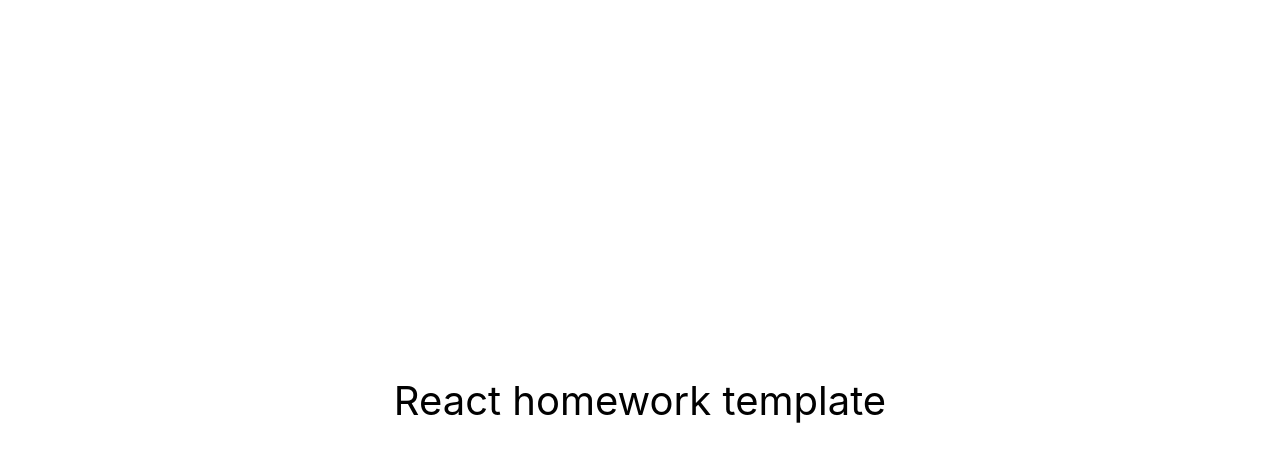
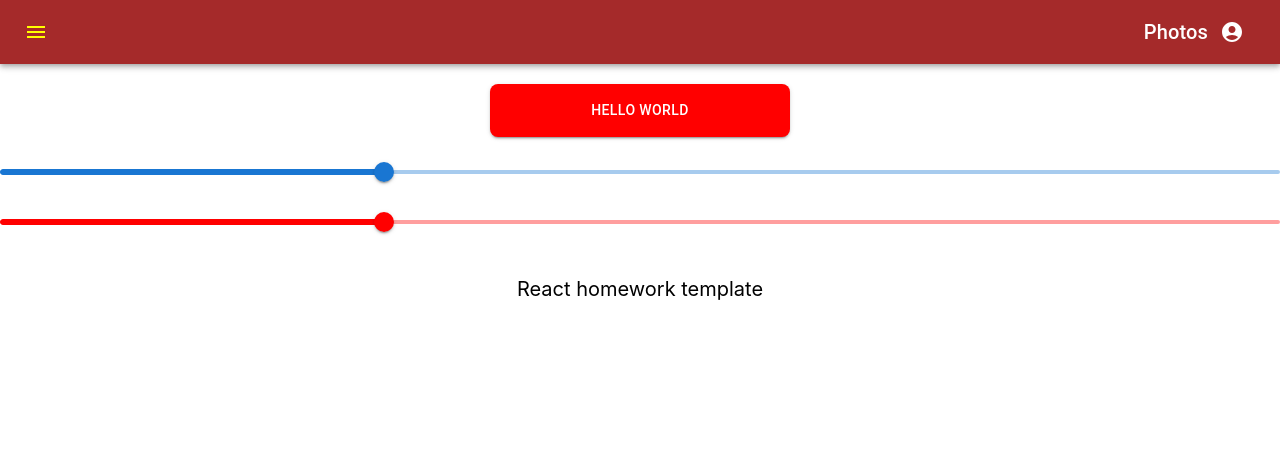
Before and after one commit to RomarioNik/mui-test, a React (Create React App) app: page / in a window 1280 px wide. Shown: the top 462 px of the page. Built offline with nearby package versions, Linux system fonts and the light colour scheme.

Commit message:
test custom styled

```diff
--- a/package.json
+++ b/package.json
@@ -4,6 +4,10 @@
   "private": true,
   "homepage": "https://goitacademy.github.io/react-homework-template/",
   "dependencies": {
+    "@emotion/react": "^11.11.1",
+    "@emotion/styled": "^11.11.0",
+    "@mui/icons-material": "^5.14.6",
+    "@mui/material": "^5.14.6",
     "@testing-library/jest-dom": "^5.16.3",
     "@testing-library/react": "^12.1.4",
     "@testing-library/user-event": "^13.5.0",
--- a/src/components/App.jsx
+++ b/src/components/App.jsx
@@ -1,16 +1,21 @@
+import Button from '@mui/material/Button';
+import { StyledEngineProvider } from '@mui/material/styles';
+import css from './App.module.css';
+import Slider from '@mui/material/Slider';
+import MenuAppBar from './AppBar/AppBar';
+
 export const App = () => {
   return (
-    <div
-      style={{
-        height: '100vh',
-        display: 'flex',
-        justifyContent: 'center',
-        alignItems: 'center',
-        fontSize: 40,
-        color: '#010101'
-      }}
-    >
-      React homework template
-    </div>
+    <StyledEngineProvider injectFirst>
+      <div className={css.app}>
+        <MenuAppBar />
+        <Button variant="contained" className={css.buttonApp}>
+          Hello world
+        </Button>
+        <Slider defaultValue={30} />
+        <Slider defaultValue={30} className={css.slider} />
+        <p>React homework template</p>
+      </div>
+    </StyledEngineProvider>
   );
 };
--- /dev/null
+++ b/src/components/App.module.css
@@ -0,0 +1,27 @@
+.app {
+  width: 100%;
+  height: 100vh;
+  display: flex;
+  flex-direction: column;
+  /* justify-content: center; */
+  align-items: center;
+  gap: 20px;
+  font-size: 20px;
+  color: #010101;
+}
+
+.buttonApp {
+  width: 300px;
+  padding: 14px 0;
+  border-radius: 8px;
+  background-color: red;
+}
+
+.buttonApp:hover {
+  color: red;
+  background-color: green;
+}
+
+.slider {
+  color: red;
+}
--- /dev/null
+++ b/src/components/AppBar/AppBar.jsx
@@ -0,0 +1,80 @@
+import AppBar from '@mui/material/AppBar';
+import Box from '@mui/material/Box';
+import Toolbar from '@mui/material/Toolbar';
+import Typography from '@mui/material/Typography';
+import IconButton from '@mui/material/IconButton';
+import MenuIcon from '@mui/icons-material/Menu';
+import AccountCircle from '@mui/icons-material/AccountCircle';
+import MenuItem from '@mui/material/MenuItem';
+import Menu from '@mui/material/Menu';
+import { useState } from 'react';
+import css from './AppBar.module.css';
+
+const MenuAppBar = () => {
+  const [auth] = useState(true);
+  const [anchorEl, setAnchorEl] = useState(null);
+
+  const handleMenu = event => {
+    setAnchorEl(event.currentTarget);
+  };
+
+  const handleClose = () => {
+    setAnchorEl(null);
+  };
+
+  return (
+    <Box className={css.barContainer}>
+      <AppBar className={css.barHeader} position="static">
+        <Toolbar>
+          <IconButton
+            size="large"
+            edge="start"
+            color="inherit"
+            aria-label="menu"
+            sx={{ mr: 2 }}
+            className={css.barMenuButton}
+          >
+            <MenuIcon />
+          </IconButton>
+          <Typography variant="h6" component="p" className={css.barUserName}>
+            Photos
+          </Typography>
+          {auth && (
+            <div>
+              <IconButton
+                size="large"
+                aria-label="account of current user"
+                aria-controls="menu-appbar"
+                aria-haspopup="true"
+                onClick={handleMenu}
+                color="inherit"
+              >
+                <AccountCircle />
+              </IconButton>
+              <Menu
+                id="menu-appbar"
+                anchorEl={anchorEl}
+                anchorOrigin={{
+                  vertical: 'top',
+                  horizontal: 'right',
+                }}
+                keepMounted
+                transformOrigin={{
+                  vertical: 'top',
+                  horizontal: 'right',
+                }}
+                open={Boolean(anchorEl)}
+                onClose={handleClose}
+              >
+                <MenuItem onClick={handleClose}>Profile</MenuItem>
+                <MenuItem onClick={handleClose}>My account</MenuItem>
+              </Menu>
+            </div>
+          )}
+        </Toolbar>
+      </AppBar>
+    </Box>
+  );
+};
+
+export default MenuAppBar;
--- /dev/null
+++ b/src/components/AppBar/AppBar.module.css
@@ -0,0 +1,16 @@
+.barContainer {
+  width: 100%;
+}
+
+.barHeader {
+  background-color: brown;
+}
+
+.barUserName {
+  width: 100%;
+  text-align: right;
+}
+
+.barMenuButton {
+  color: yellow;
+}
```
Also changed, not shown: 1 other file (tests, documents, lock files or other folders).
